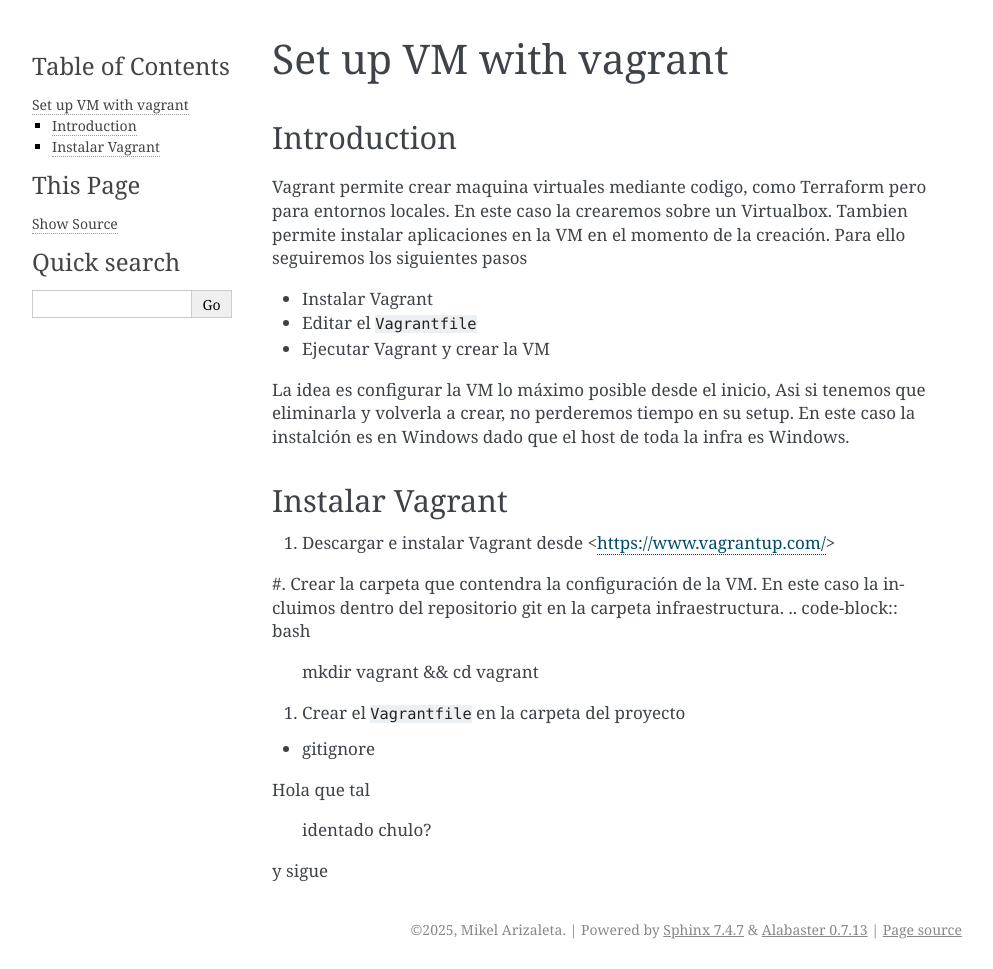
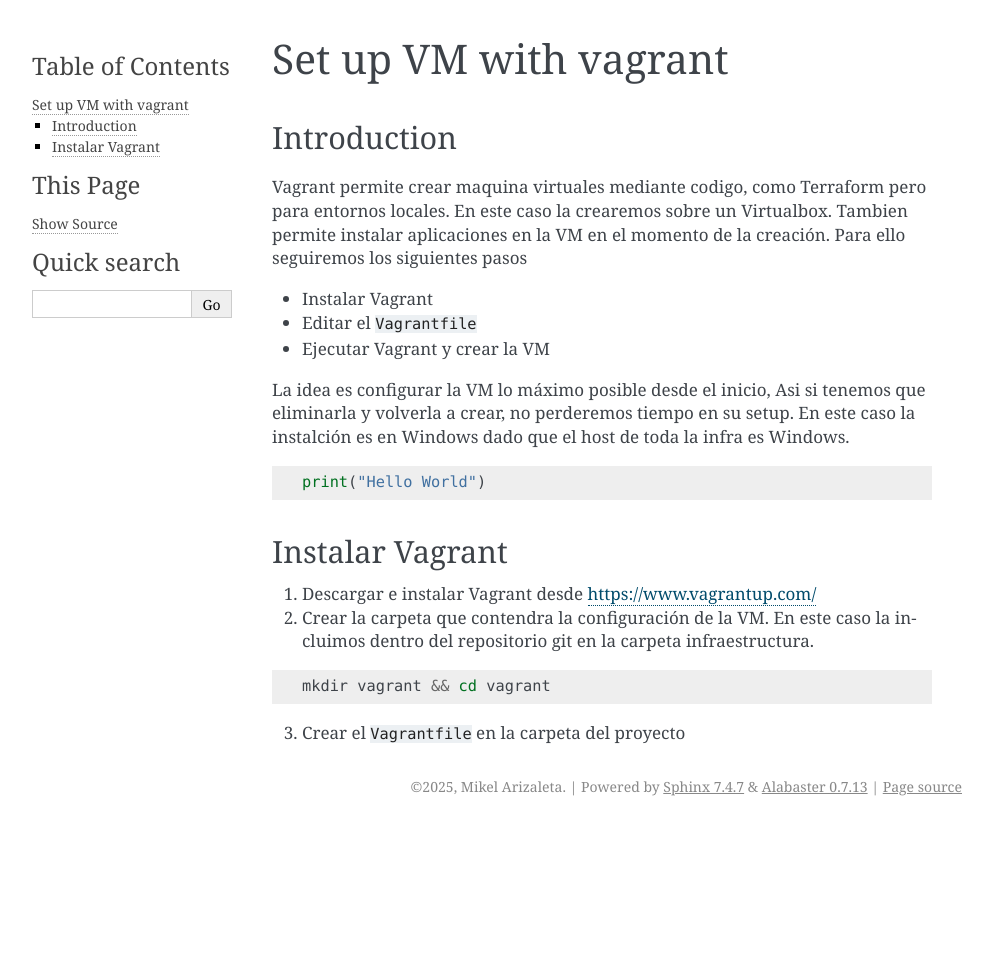
Before and after one commit to mikel314/devproject, a Sphinx documentation site: the page built from doc/source/vagrant.rst, in a window 1280 px wide. Shown: the whole page, without its empty margins (148-1141 px from the left). Built offline with Sphinx 7.4.7, drawn with Linux system fonts in a browser that asks for light colours; after the commit the page ends 900 px from its top, so only the background shows below that.

Commit message:
edit vagrant doc

```diff
--- a/doc/doc_notes.txt
+++ b/doc/doc_notes.txt
@@ -15,8 +15,9 @@ set up vagrant
 user sudo mikel
 ssh para poder conectar
 instalacion de software (miniconda)
+gitignore
 
-gitignore
+
 
 ++ miniconda ++
 install https://docs.anaconda.com/miniconda/install/#quick-command-line-install
--- a/doc/source/conf.py
+++ b/doc/source/conf.py
@@ -18,7 +18,7 @@ extensions = ['sphinx.ext.autodoc']
 
 templates_path = ['_templates']
 exclude_patterns = []
-
+pygments_style = 'sphinx'
 
 
 # -- Options for HTML output -------------------------------------------------
--- a/doc/source/vagrant.rst
+++ b/doc/source/vagrant.rst
@@ -16,23 +16,18 @@ Para ello seguiremos los siguientes pasos
 La idea es configurar la VM lo máximo posible desde el inicio, Asi si tenemos que eliminarla y volverla a crear, no perderemos tiempo en su setup.
 En este caso la instalción es en Windows dado que el host de toda la infra es Windows.
 
+.. code-block:: python
+
+   print("Hello World")
+
 Instalar Vagrant
 ================
 
-#.  Descargar e instalar Vagrant desde <https://www.vagrantup.com/>
-#.  Crear la carpeta que contendra la configuración de la VM. En este caso la incluimos dentro del repositorio git en la carpeta infraestructura.
+1.  Descargar e instalar Vagrant desde https://www.vagrantup.com/
+2.  Crear la carpeta que contendra la configuración de la VM. En este caso la incluimos dentro del repositorio git en la carpeta infraestructura.
+
 .. code-block:: bash
+
     mkdir vagrant && cd vagrant
 
-#.  Crear el ``Vagrantfile`` en la carpeta del proyecto
-
-
-
-
-* gitignore
-
-
-Hola que tal
-
-    identado chulo?
-y sigue
+3.  Crear el ``Vagrantfile`` en la carpeta del proyecto
```
